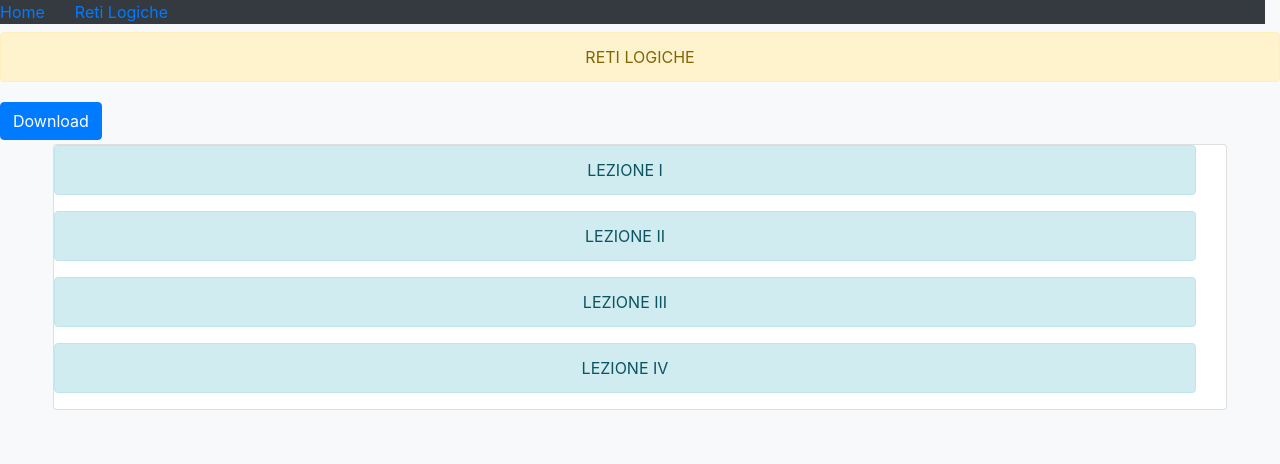
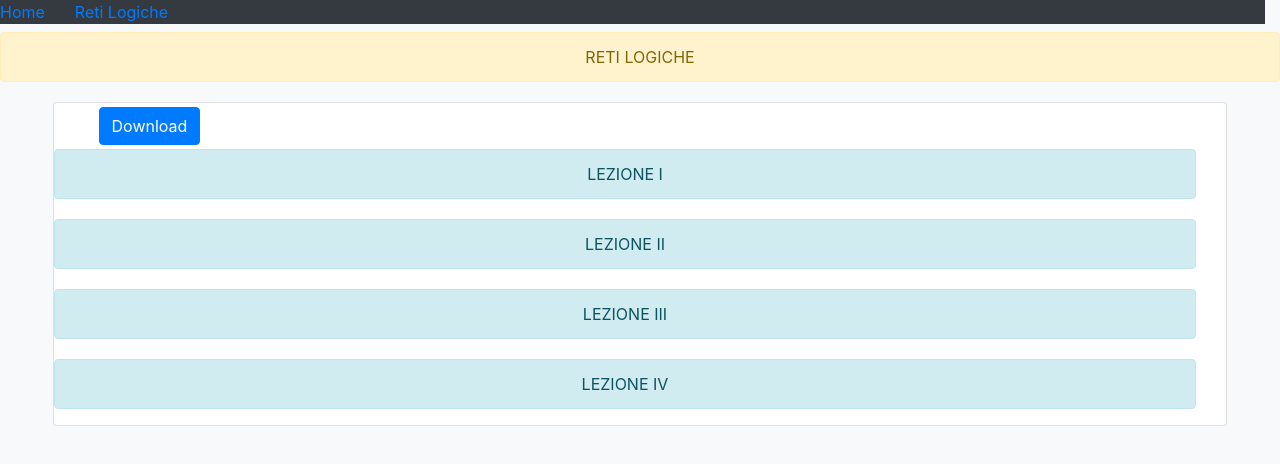
Before and after one commit to FontNotFound/AppuntiUnipi, a plain HTML site: page retiLogiche.html in a window 1280 px wide. Drawn offline with nearby package versions, Linux system fonts and the light colour scheme.

Commit message:
minor fix grafici

```diff
--- a/retiLogiche.html
+++ b/retiLogiche.html
@@ -19,24 +19,24 @@
         <div class="row w-100 mx-auto mt-2 text-center justify-content-center">
             <p class="w-100 alert alert-warning"> RETI LOGICHE</p>
         </div>
-        <div class="row w-100 justify-content-start mt-1">
-            <div class="col-2">
-                <a href="files/retilogiche.txt" download="retilogiche" class="btn btn-primary">Download</a>
-            </div>
-        </div>
         <div class="row w-100 mx-auto mt-1 justify-content-center text-center">
             <div class="col-11 card">
                 <div class="card-content">
-                    <div class="row w-100">
+                    <div class="row w-100 justify-content-start mt-1">
+                        <div class="col-2">
+                            <a href="files/retilogiche.txt" download="retilogiche" class="btn btn-primary">Download</a>
+                        </div>
+                    </div>
+                    <div class="row w-100 mt-1">
                         <p class="alert alert-info w-100"> LEZIONE I </p>
                     </div>
-                    <div class="row w-100">
+                    <div class="row w-100 mt-1">
                         <p class="alert alert-info w-100"> LEZIONE II </p>
                     </div>
-                    <div class="row w-100">
+                    <div class="row w-100 mt-1">
                         <p class="alert alert-info w-100"> LEZIONE III </p>
                     </div>
-                    <div class="row w-100">
+                    <div class="row w-100 mt-1">
                         <p class="alert alert-info w-100"> LEZIONE IV </p>
                     </div>
                 </div>
```
